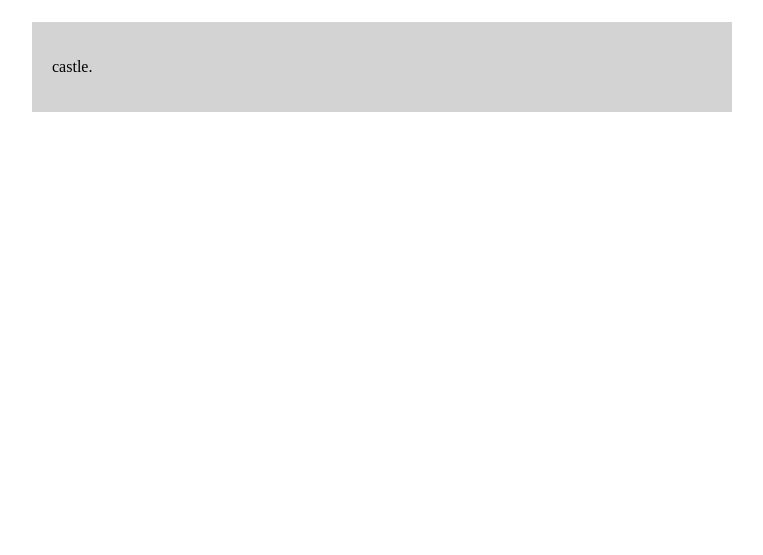
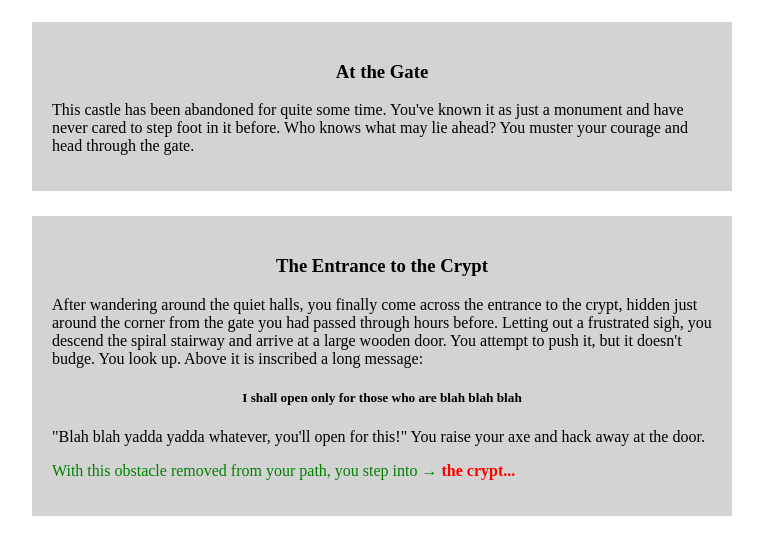
Before and after one commit to LC101-September-2021/assignment-4-html-me-something-katsinskyd, a website: page castle.html in a window 1280 px wide. Shown: the part 101-656 px from the top of the page, without its empty margins (26-789 px from the left). Drawn offline with Linux system fonts and the light colour scheme.

Commit message:
Added more to the pages, included entity in index.html file

```diff
--- a/castle.html
+++ b/castle.html
@@ -16,9 +16,21 @@
 
       <main>
          <article>
+            <h3>At the Gate</h3>
             <p>
-               castle.
+               This castle has been abandoned for quite some time. You've known it as just a monument and have never cared to step foot in it before.
+               Who knows what may lie ahead? You muster your courage and head through the gate.
             </p>
+         </article>
+         <article>
+            <h3>The Entrance to the Crypt</h3>
+            <p>
+               After wandering around the quiet halls, you finally come across the entrance to the crypt, hidden just around the corner from the gate you had passed through hours before.
+               Letting out a frustrated sigh, you descend the spiral stairway and arrive at a large wooden door. You attempt to push it, but it doesn't budge. You look up.
+               Above it is inscribed a long message:
+               <h5 style=text-align:center>I shall open only for those who are blah blah blah</h5>
+               "Blah blah yadda yadda whatever, you'll open for this!" You raise your axe and hack away at the door.</p>
+               <p id="testP" class="funParagraph">With this obstacle removed from your path, you step into &rarr; <a href="crypt.html"><b>the crypt...</b></a></p>
          </article>
       </main>
 
```
Also changed, not shown: crypt.html (+5 -1 lines), forest.html (+6 -5 lines), index.html (+2 -2 lines).
